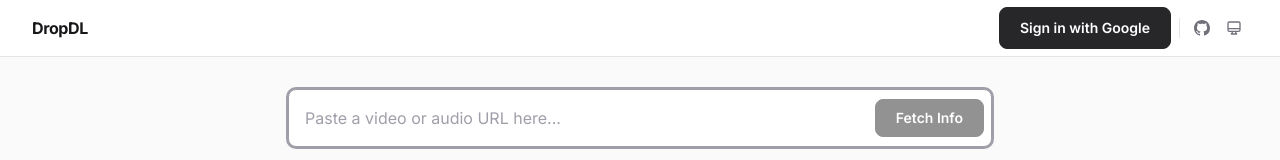
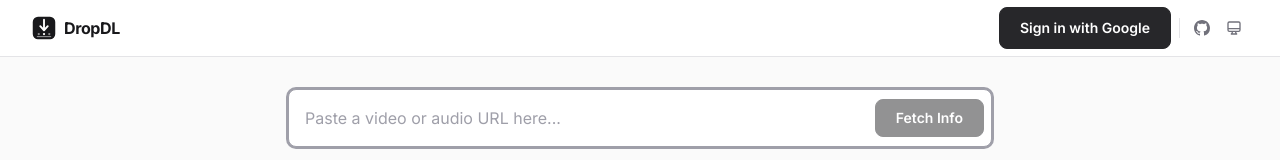
Before and after one commit to MagedSaeed/DropDL, a React (Vite) app in the folder frontend/: page / in a window 1280 px wide. Shown: the top 160 px of the page. Built offline with nearby package versions, Linux system fonts and the light colour scheme; no server answers.

Commit message:
add icon to navabr

```diff
--- a/frontend/src/components/Navbar/Navbar.tsx
+++ b/frontend/src/components/Navbar/Navbar.tsx
@@ -81,6 +81,7 @@
             to="/app"
             className="flex items-center gap-2 text-base font-bold tracking-tight text-zinc-900 hover:text-zinc-600 transition-colors dark:text-zinc-100 dark:hover:text-zinc-400"
           >
+            <img src="/favicon.svg" alt="" className="h-6 w-6" />
             DropDL
           </Link>
 
```
